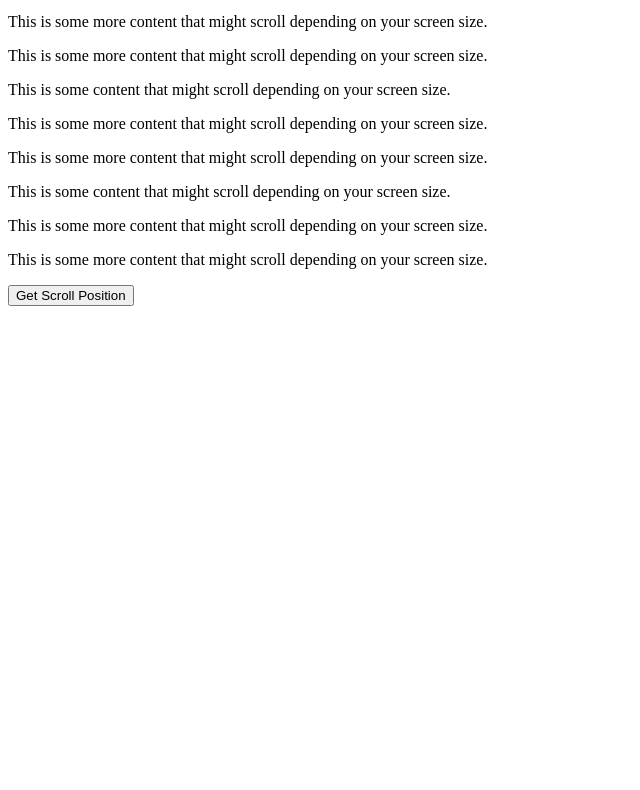
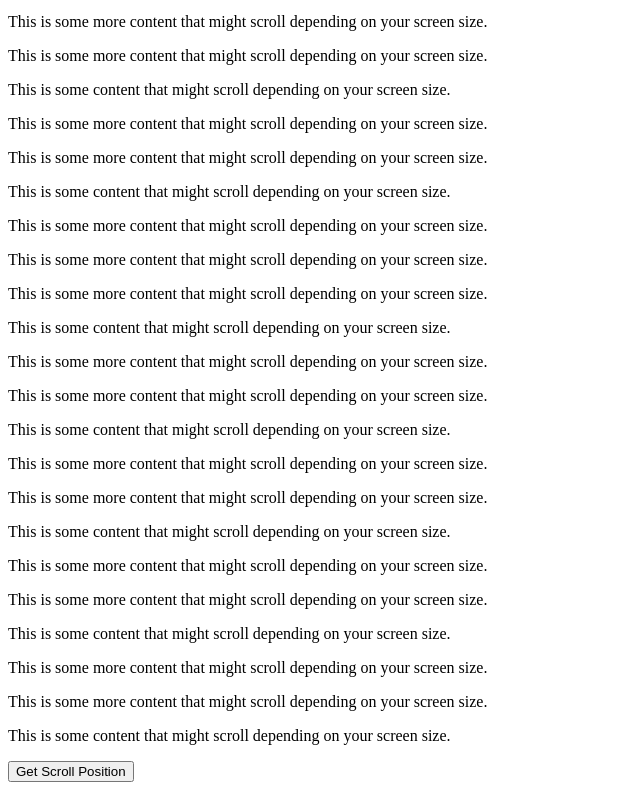
Before and after one commit to yaser19999/yaser, a plain HTML site: page index.html in a window 1280 px wide. Shown: the part 407-1197 px from the top of the page, without its empty margins (0-640 px from the left). Before the commit the page ends 800 px from the top, so only its background shows below. Drawn offline with Linux system fonts and the light colour scheme.

Commit message:
Update index.html

```diff
--- a/index.html
+++ b/index.html
@@ -25,6 +25,20 @@
   <p>This is some content that might scroll depending on your screen size.</p>
   <p>This is some more content that might scroll depending on your screen size.</p>
   <p>This is some more content that might scroll depending on your screen size.</p>
+   <p>This is some more content that might scroll depending on your screen size.</p>
+  <p>This is some content that might scroll depending on your screen size.</p>
+  <p>This is some more content that might scroll depending on your screen size.</p>
+  <p>This is some more content that might scroll depending on your screen size.</p>
+  <p>This is some content that might scroll depending on your screen size.</p>
+  <p>This is some more content that might scroll depending on your screen size.</p>
+  <p>This is some more content that might scroll depending on your screen size.</p>
+  <p>This is some content that might scroll depending on your screen size.</p>
+  <p>This is some more content that might scroll depending on your screen size.</p>
+  <p>This is some more content that might scroll depending on your screen size.</p>
+  <p>This is some content that might scroll depending on your screen size.</p>
+  <p>This is some more content that might scroll depending on your screen size.</p>
+  <p>This is some more content that might scroll depending on your screen size.</p>
+  <p>This is some content that might scroll depending on your screen size.</p>
   <button onclick="alert(document.body.scrollTop)">Get Scroll Position</button>
 </body>
 </html>
```
